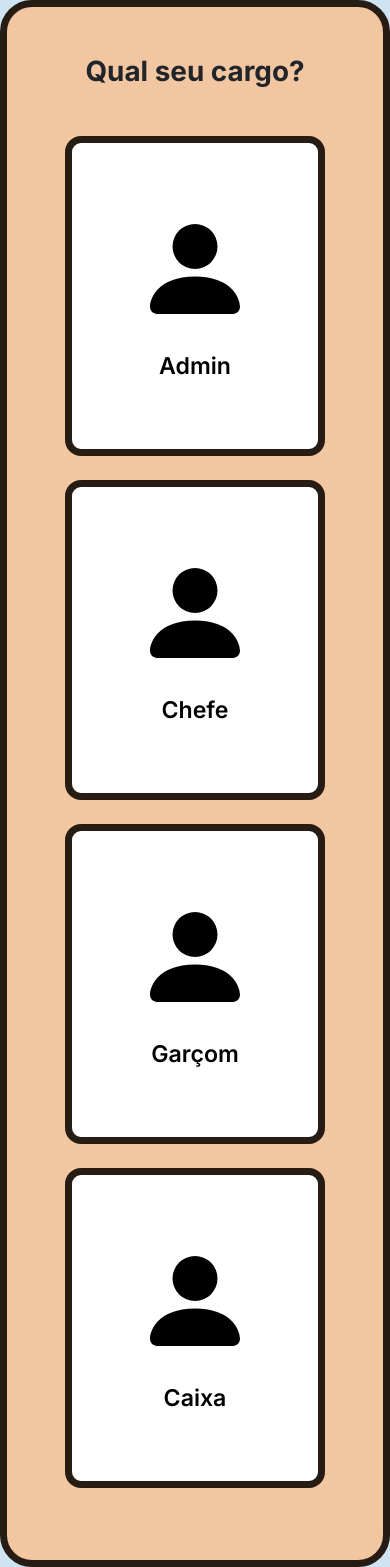
After one commit to Gustavo-LTeberga/menutti, a PHP site: page /admin/index.php in a window 390 px wide. The commit adds this page. Run offline with PHP 8.4, Linux system fonts and the light colour scheme.

Commit message:
responsividade e cards de seleção de cargo

```diff
--- /dev/null
+++ b/admin/index.php
@@ -0,0 +1,84 @@
+<!doctype html>
+<html lang="pt-br">
+
+<head>
+    <meta charset="utf-8">
+    <meta name="viewport" content="width=device-width, initial-scale=1">
+    <title>Menutti</title>
+
+    <!-- fontes -->
+    <link rel="preconnect" href="https://fonts.googleapis.com">
+    <link rel="preconnect" href="https://fonts.gstatic.com" crossorigin>
+    <link
+        href="https://fonts.googleapis.com/css2?family=Great+Vibes&family=Inter:ital,opsz,wght@0,14..32,100..900;1,14..32,100..900&display=swap"
+        rel="stylesheet">
+
+    <!-- styles -->
+
+
+    <link href="https://cdn.jsdelivr.net/npm/bootstrap@5.3.8/dist/css/bootstrap.min.css" rel="stylesheet"
+        integrity="sha384-sRIl4kxILFvY47J16cr9ZwB07vP4J8+LH7qKQnuqkuIAvNWLzeN8tE5YBujZqJLB" crossorigin="anonymous">
+    <link rel="stylesheet" href="../static/css/admin-index.css">
+    <link rel="stylesheet" href="../static/css/index.css">
+
+    <!-- icones -->
+
+    <link rel="stylesheet" href="https://cdn.jsdelivr.net/npm/bootstrap-icons@1.13.1/font/bootstrap-icons.min.css">
+
+</head>
+
+<body class="color-one inter-uniquifier">
+
+    <main class="container color-three py-5">
+
+        <header class="text-center mb-5">
+            <h1 class="fw-bold">Qual seu cargo?</h1>
+        </header>
+
+        <form action="" method="POST">
+            <div class="row justify-content-center">
+
+                <!-- CARD -->
+                <div class="col-12 col-sm-6 mb-4 d-flex justify-content-center">
+                    <button type="submit" name="user_id" value="1" class="user-card">
+                        <img src="../img/person-fill.svg" class="user-img">
+                        <span class="fs-3 fw-semibold">Admin</span>
+                    </button>
+                </div>
+
+                <div class="col-12 col-sm-6 mb-4 d-flex justify-content-center">
+                    <button type="submit" name="user_id" value="2" class="user-card">
+                        <img src="../img/person-fill.svg" class="user-img">
+                        <span class="fs-3 fw-semibold">Chefe</span>
+                    </button>
+                </div>
+
+                <div class="col-12 col-sm-6 mb-4 d-flex justify-content-center">
+                    <button type="submit" name="user_id" value="3" class="user-card">
+                        <img src="../img/person-fill.svg" class="user-img">
+                        <span class="fs-3 fw-semibold">Garçom</span>
+                    </button>
+                </div>
+
+                <div class="col-12 col-sm-6 mb-4 d-flex justify-content-center">
+                    <button type="submit" name="user_id" value="4" class="user-card">
+                        <img src="../img/person-fill.svg" class="user-img">
+                        <span class="fs-3 fw-semibold">Caixa</span>
+                    </button>
+                </div>
+
+            </div>
+        </form>
+
+    </main>
+
+
+
+
+    <script src="https://cdn.jsdelivr.net/npm/bootstrap@5.3.8/dist/js/bootstrap.bundle.min.js"
+        integrity="sha384-FKyoEForCGlyvwx9Hj09JcYn3nv7wiPVlz7YYwJrWVcXK/BmnVDxM+D2scQbITxI"
+        crossorigin="anonymous"></script>
+    <script src="static/js/contador.js"></script>
+</body>
+
+</html>
--- a/pedido.php
+++ b/pedido.php
@@ -45,7 +45,7 @@
 
     </header>
 
-    <main class="mt-3 container color-five rounded ">
+    <main class="my-3 container color-five rounded ">
 
         <div class="row my-4 mx-auto">
 
@@ -101,7 +101,7 @@
 
                 <div class="my-card2">
 
-                    <div class=" row d-flex align-items-center my-2">
+                    <div class=" row d-flex align-items-center my-4">
 
                         <div class="col-4 fs-5 fw-semibold ps-4">
                             Complemento
--- /dev/null
+++ b/static/css/admin-index.css
@@ -0,0 +1,45 @@
+main{
+
+    min-height: 60rem;
+    width: 80%;
+    border: 7px solid #261C14;
+    border-radius: 2rem;
+
+}
+
+/*card*/
+
+.user-card {
+    width: 260px;
+    height: 320px;
+
+    border: 7px solid #261C14;
+    border-radius: 16px;
+
+    background-color: #fff;
+
+    display: flex;
+    flex-direction: column;
+    align-items: center;
+    justify-content: center;
+
+    gap: 20px;
+
+    cursor: pointer;
+    transition: all 0.25s ease;
+    outline: none;
+}
+
+.user-card:hover {
+    transform: translateY(-6px);
+}
+
+.user-card:active {
+    transform: scale(0.97);
+}
+
+/* imagem */
+.user-img {
+    width: 120px;
+    height: 120px;
+}
```
Also changed, not shown: admin/login.php (added), img/person-fill.svg (added).
